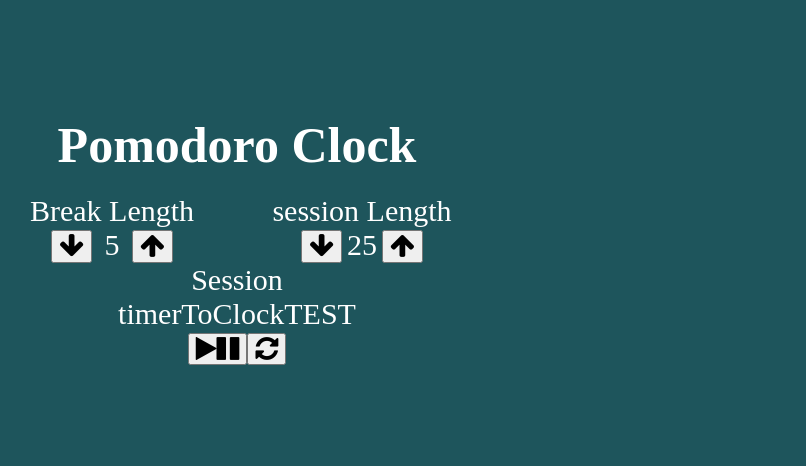
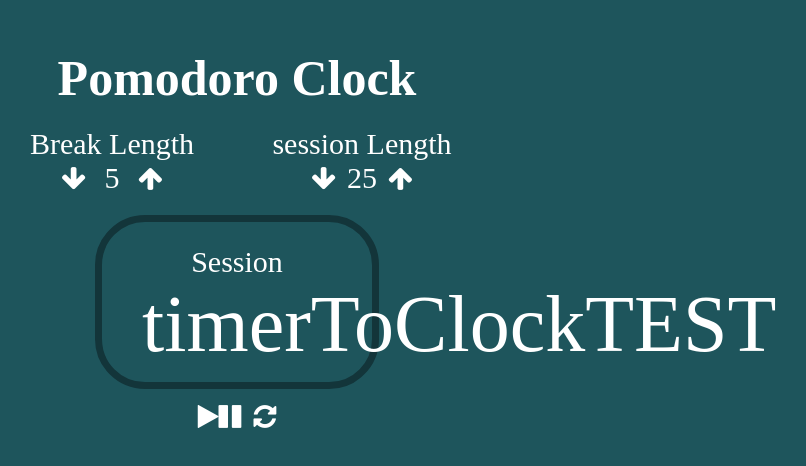
Before and after one commit to OddMagnet/Pomodoro-Clock, a React (Create React App) app: page / in a window 1280 px wide. Shown: the part 184-650 px from the top of the page, without its empty margins (403-1209 px from the left). Built offline with nearby package versions, Linux system fonts and the light colour scheme; a web font is replaced by a local one.

Commit message:
Style timer

```diff
--- a/src/index.css
+++ b/src/index.css
@@ -33,6 +33,14 @@
   width: 250px;
 }
 
+body #root button {
+  background: none;
+  outline: none;
+  border: none;
+  color: white;
+  cursor: pointer;
+}
+
 body #root .btn-control,
 body #root .length-control {
   display: inline-block;
@@ -42,4 +50,28 @@
 body #root .length-control .btn-control:nth-child(3) {
   width: 40px;
 }
+
+body #root .timer {
+  border: 7px solid #13353a;
+  margin: 20px auto 10px auto;
+  width: 270px;
+  height: 160px;
+  border-radius: 50px;
+  position: relative;
+}
+
+body #root .timer .timer-wrapper {
+  position: absolute;
+  width: 190px;
+  height: 110px;
+  left: 50%;
+  top: 50%;
+  margin-left: -95px;
+  margin-top: -57px;
+}
+
+body #root .timer #time-left {
+  font-family: digital;
+  font-size: 80px;
+}
 /*# sourceMappingURL=index.css.map */
--- a/src/index.scss
+++ b/src/index.scss
@@ -34,7 +34,14 @@
             width: 250px;
         }
 
-        // general buttons stylings?
+        // general buttons stylings
+        button {
+            background: none;
+            outline: none;
+            border: none;
+            color: white;
+            cursor: pointer;
+        }
 
         // Stylings for Control buttons and length control
         .btn-control,
@@ -46,5 +53,30 @@
                 width: 40px;
             }
         }
+
+        // Timer styling
+        .timer {
+            border: 7px solid #13353a;
+            margin: 20px auto 10px auto;
+            width: 270px;
+            height: 160px;
+            border-radius: 50px;
+            position: relative; //for child elements
+
+            .timer-wrapper {
+                position: absolute;
+                width: 190px;
+                height: 110px;
+                left: 50%;
+                top: 50%;
+                margin-left: -95px;
+                margin-top: -57px;
+            }
+
+            #time-left {
+                font-family: digital;
+                font-size: 80px;
+            }
+        }
     }
 }
```
Also changed, not shown: 1 other file (tests, documents, lock files or other folders).
